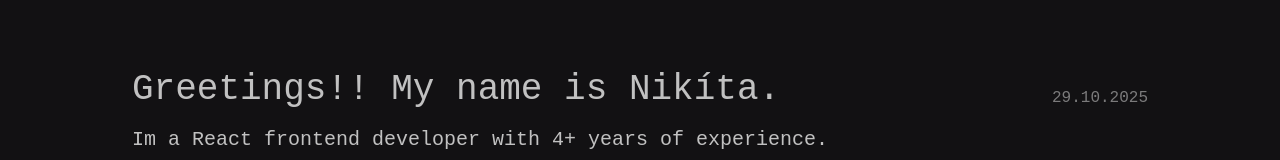
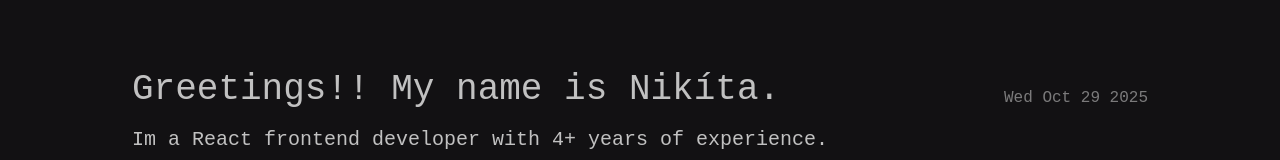
Before and after one commit to IHiFiveI/about-hifive, a React (Vite) app: page / in a window 1280 px wide. Shown: the part 150-310 px from the top of the page. Built offline with nearby package versions, Linux system fonts and the light colour scheme.

Commit message:
feature(home): Created `ArticleHeader` component;

```diff
--- a/src/pages/home/ui/about-me-section.tsx
+++ b/src/pages/home/ui/about-me-section.tsx
@@ -1,10 +1,6 @@
 export const AboutMeSection = () => {
   return (
     <section>
-      <div className="mb-4 mt-16 flex flex-wrap justify-between sm:flex-nowrap">
-        <h2 className="text-4xl">Greetings!! My name is Nikíta.</h2>
-        <time className="text-accent-foreground/60 self-end">29.10.2025</time>
-      </div>
       <p className="text-xl">
         Im a React frontend developer with 4+ years of experience.
         <br />
--- a/src/pages/home/ui/home.tsx
+++ b/src/pages/home/ui/home.tsx
@@ -1,3 +1,4 @@
+import { ArticleHeader } from '@/ui/article-header';
 import { AboutMeSection } from './about-me-section';
 import { AboutThisSiteSection } from './about-this-site-section';
 import { Greetings } from './greetings';
@@ -6,10 +7,16 @@
   return (
     <>
       <Greetings />
-      <div className="flex flex-col gap-8 p-8">
-        <AboutMeSection />
-        <AboutThisSiteSection />
-      </div>
+      <article className="p-8">
+        <ArticleHeader
+          title={'Greetings!! My name is Nikíta.'}
+          time={'2025-10-29'}
+        />
+        <div className="flex flex-col gap-8">
+          <AboutMeSection />
+          <AboutThisSiteSection />
+        </div>
+      </article>
     </>
   );
 };
--- /dev/null
+++ b/src/ui/article-header.tsx
@@ -0,0 +1,27 @@
+import clsx from 'clsx';
+
+interface ArticleHeaderProps {
+  title: string;
+  time: string;
+  className?: HTMLDivElement['className'];
+}
+
+export const ArticleHeader = ({
+  title,
+  time,
+  className,
+}: ArticleHeaderProps) => {
+  return (
+    <div
+      className={clsx(
+        'mb-4 mt-16 flex flex-wrap justify-between sm:flex-nowrap',
+        className
+      )}
+    >
+      <h2 className="text-4xl">{title}</h2>
+      <time className="text-accent-foreground/60 self-end" dateTime={time}>
+        {new Date(time).toDateString()}
+      </time>
+    </div>
+  );
+};
```
